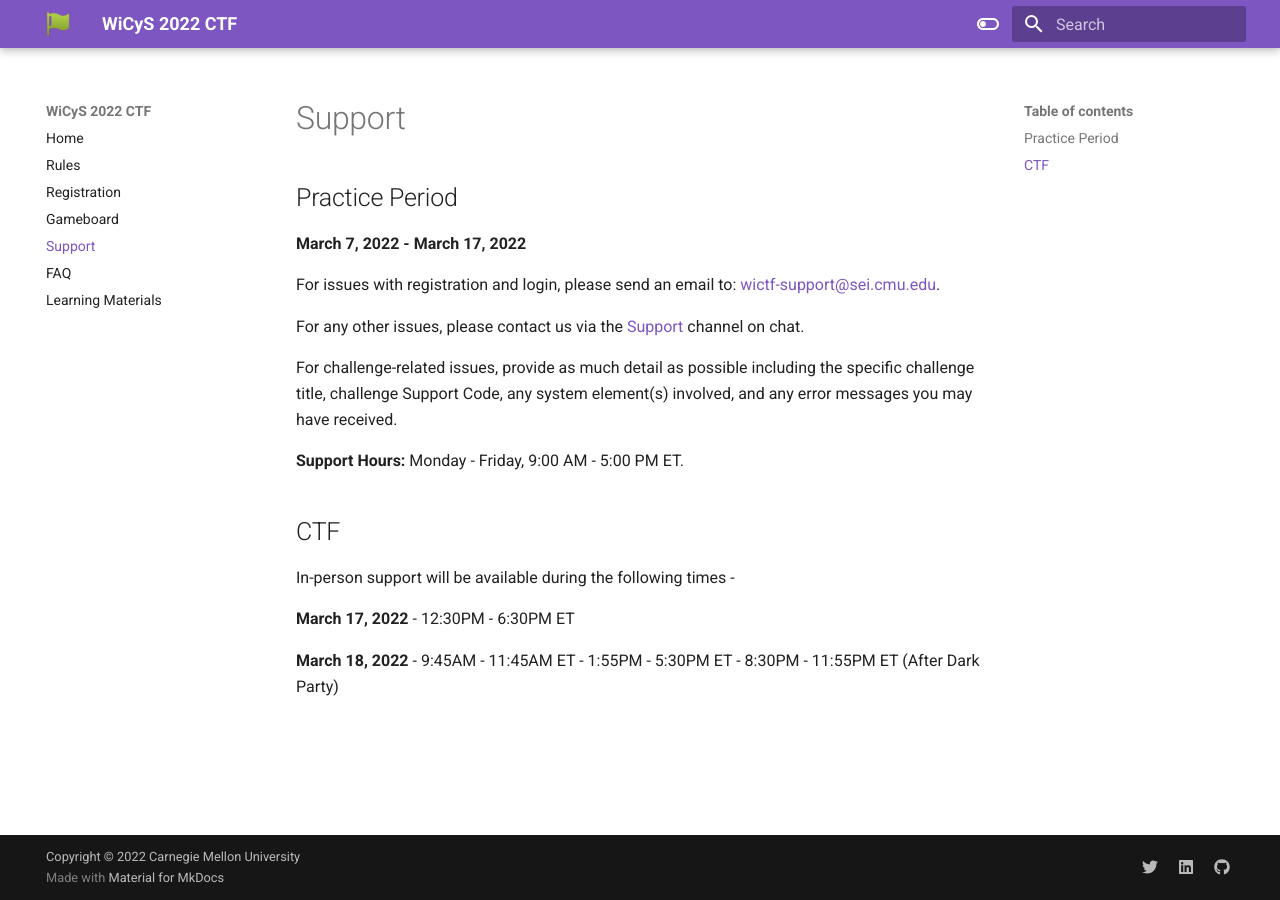
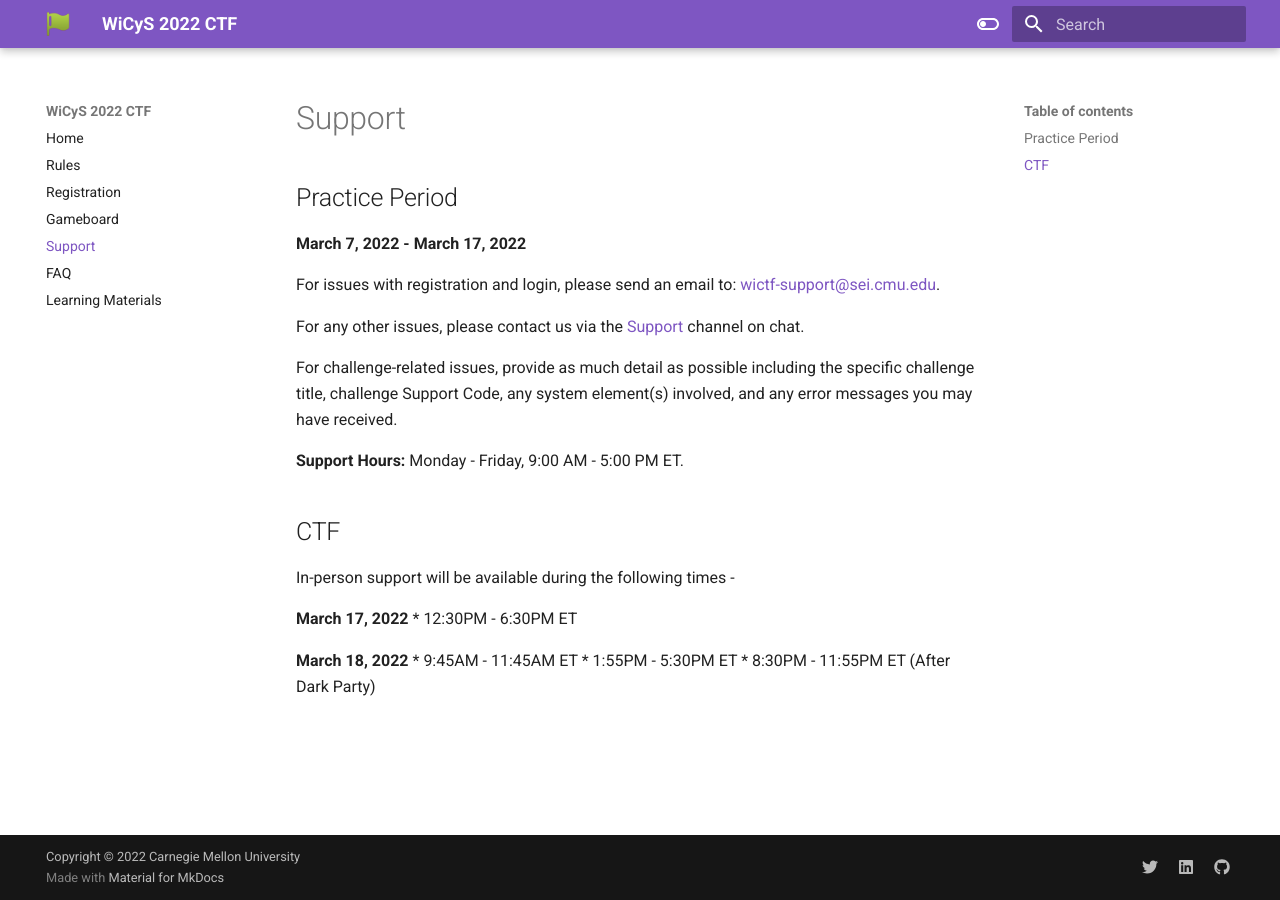
Before and after one commit to sei-mkaar/wictf-web, an MkDocs documentation site: the page built from docs/support.md, in a window 1280 px wide. Built offline with MkDocs 1.6.1 and Material for MkDocs 9.7.7, drawn with Linux system fonts in a browser that asks for light colours.

```diff
--- a/docs/support.md
+++ b/docs/support.md
@@ -17,9 +17,9 @@ For challenge-related issues, provide as much detail as possible including the s
 In-person support will be available during the following times -
 
 **March 17, 2022**
-- 12:30PM - 6:30PM ET
+* 12:30PM - 6:30PM ET
 
 **March 18, 2022**
-- 9:45AM - 11:45AM ET
-- 1:55PM - 5:30PM ET
-- 8:30PM - 11:55PM ET (After Dark Party)
+* 9:45AM - 11:45AM ET
+* 1:55PM - 5:30PM ET
+* 8:30PM - 11:55PM ET (After Dark Party)
```
